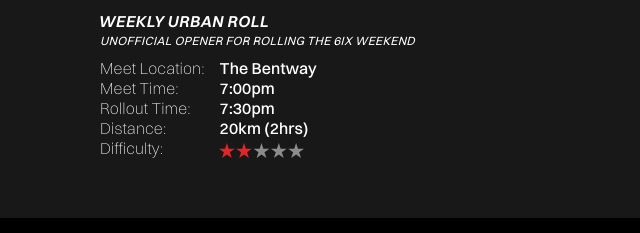
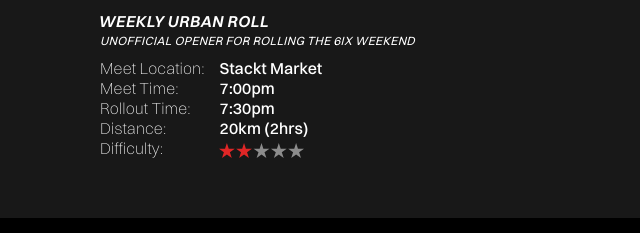
Before and after one commit to camdendriedger/RollingThe6IX, a plain HTML site: page schedule.html in a window 1280 px wide. Shown: the part 443-676 px from the top of the page, 0-640 px from the left. Drawn offline with nearby package versions, Linux system fonts and the light colour scheme.

Commit message:
Revert "Update schedule.html"
This reverts commit be9fdb14816b34999cb52a397400eff5d6a56e55.

```diff
--- a/schedule.html
+++ b/schedule.html
@@ -143,7 +143,7 @@ document.addEventListener("DOMContentLoaded", function() {
         </div>
         <div class="sessionrow sessionrowshort">
           <p data-figma-id="153:189" class="bodytext sessionlefttext">Meet Location:<br>Meet Time:<br>Rollout Time:<br>Distance: </p>
-          <p data-figma-id="153:189" class="bodytext sessionrighttext">The Bentway<br>7:00pm<br>7:30pm<br>20km (2hrs)</p>
+          <p data-figma-id="153:189" class="bodytext sessionrighttext">Stackt Market<br>7:00pm<br>7:30pm<br>20km (2hrs)</p>
         </div>
         <div class="sessiondifficultyrow">
           <p data-figma-id="153:189" class="bodytext sessionlefttext">Difficulty:</p><img src="images/2star.svg" loading="lazy" alt="" class="stars">
```
